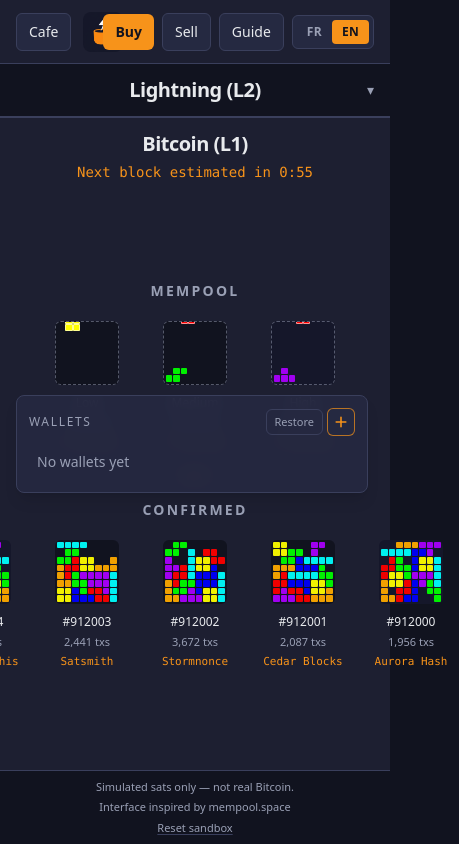
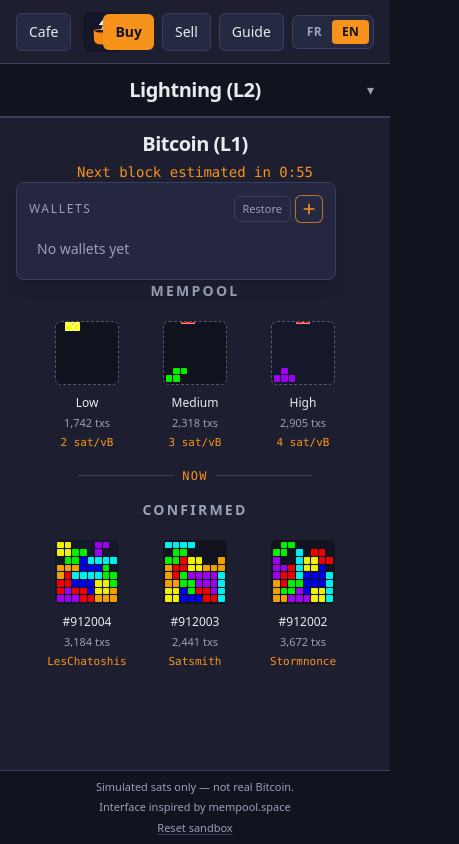
Before and after one commit to g1llez/lightning-cafe, a React (Vite) app: page / in a window 390 px wide. Shown: the whole page, 459 px wide, since content can reach past the window. Built offline with nearby package versions, Linux system fonts and the light colour scheme.

Commit message:
Pin the wallet top-left and show three confirmed blocks on narrow screens.

```diff
--- a/src/components/BitcoinLayer.tsx
+++ b/src/components/BitcoinLayer.tsx
@@ -213,6 +213,16 @@ export function BitcoinLayer({ fill, onMessage, onSatsSent }: BitcoinLayerProps)
   const lastMinedId = useRef(chain.confirmed[0]?.id)
   const [mining, setMining] = useState<ConfirmedBlock | null>(null)
   const [inspect, setInspect] = useState<InspectTarget | null>(null)
+  /** Narrow viewports: fewer confirmed tiles so the row fits. */
+  const [confirmedVisible, setConfirmedVisible] = useState(5)
+
+  useEffect(() => {
+    const media = window.matchMedia('(max-width: 767px)')
+    const sync = () => setConfirmedVisible(media.matches ? 3 : 5)
+    sync()
+    media.addEventListener('change', sync)
+    return () => media.removeEventListener('change', sync)
+  }, [])
 
   useEffect(() => {
     const head = chain.confirmed[0]
@@ -287,7 +297,7 @@ export function BitcoinLayer({ fill, onMessage, onSatsSent }: BitcoinLayerProps)
         </p>
       </div>
 
-      {/* Left padding keeps the floating wallet card from covering the mempool blocks. */}
+      {/* Left padding (md+) keeps the floating wallet from covering the mempool. */}
       <div
         className={`flex h-full justify-center px-4 pb-4 pt-20 md:pl-[23rem] ${
           fill ? 'items-center' : 'items-end'
@@ -342,7 +352,7 @@ export function BitcoinLayer({ fill, onMessage, onSatsSent }: BitcoinLayerProps)
               {t('layers.confirmed')}
             </p>
             <div className="flex items-center justify-center gap-3">
-              {chain.confirmed.map((block: ConfirmedBlock, index) => {
+              {chain.confirmed.slice(0, confirmedVisible).map((block: ConfirmedBlock, index) => {
                 const mine = ownSettledInBlock(player, block.height)
                 return (
                   <BlockTile
--- a/src/components/LayerAssetCard.tsx
+++ b/src/components/LayerAssetCard.tsx
@@ -12,7 +12,7 @@ export function LayerAssetCard({ title, action, onBack, backLabel, children }: L
   return (
     <div
       data-fly="wallet"
-      className="absolute top-1/2 left-4 z-10 w-[min(22rem,calc(100%-2rem))] -translate-y-1/2 rounded-lg border border-border bg-bg-panel/95 p-3 shadow-lg backdrop-blur"
+      className="absolute top-16 left-4 z-10 w-[min(20rem,calc(100%-2rem))] rounded-lg border border-border bg-bg-panel/95 p-3 shadow-lg backdrop-blur md:top-20 md:left-6"
     >
       <div className="mb-2 flex items-center justify-between gap-2">
         <div className="flex min-w-0 items-center gap-1.5">
```
